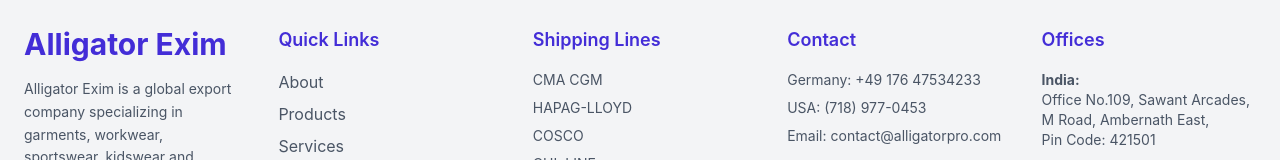
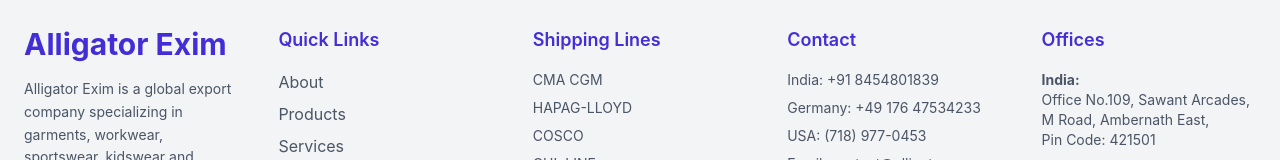
Before and after one commit to theankitdev/alligatorexim, a React (Vite) app: page / in a window 1280 px wide. Shown: the part 5364-5524 px from the top of the page. Built offline with nearby package versions, Linux system fonts and the light colour scheme.

Commit message:
Mobile number added

```diff
--- a/src/components/Footer.jsx
+++ b/src/components/Footer.jsx
@@ -61,6 +61,9 @@
 
           <ul className="space-y-2 text-gray-600 text-sm">
 
+            <li>
+              India: +91 8454801839
+            </li>
             <li>
               Germany: +49 176 47534233
             </li>
```
